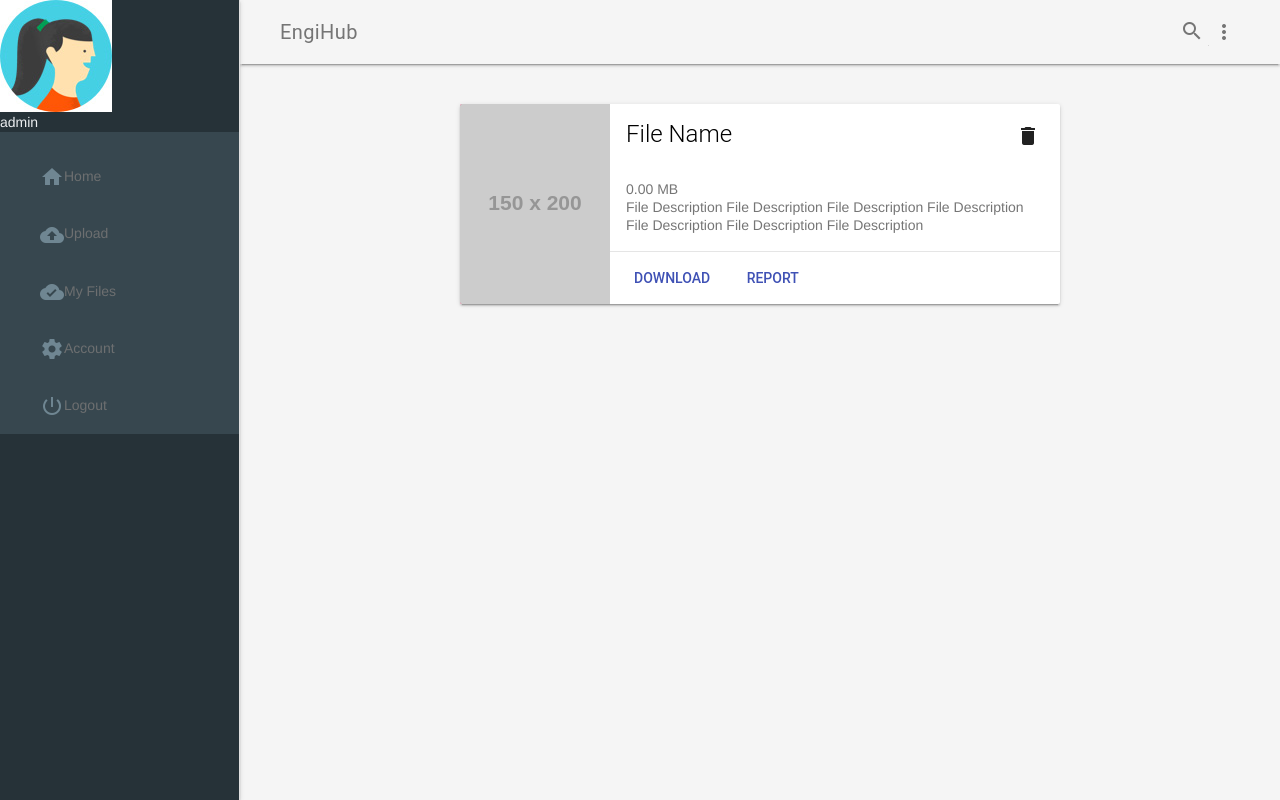
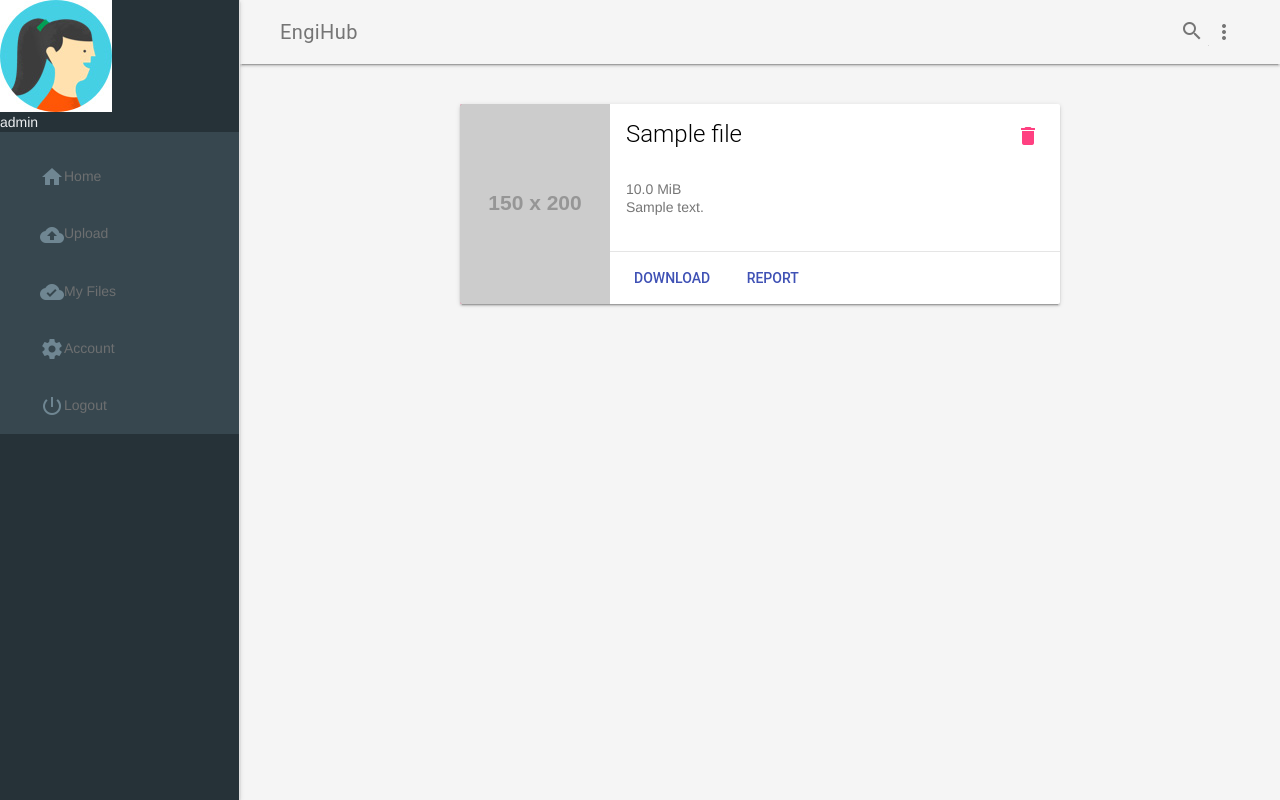
Before and after one commit to himanshu-nain/EngiHub, a Django app: page /dashboard/ in a window 1280 px wide. Run offline with Django 3.2, Linux system fonts and the light colour scheme; a user stored in the database is signed in; tables that the repository leaves empty hold one stand-in row (values such as "Sample post"); grey boxes labelled with a size stand in for pictures from a placeholder-image service; some libraries are stand-ins or nearby versions.

Commit message:
file functions added

```diff
--- a/main/models.py
+++ b/main/models.py
@@ -1,11 +1,12 @@
 from django.db import models
+import os
+from django.conf import settings
 from django.contrib.auth.models import Permission, User
 
 
 class File(models.Model):
 
     name = models.CharField(max_length=40)
-    size = models.FloatField(default=0)
     author = models.CharField(max_length=40)
     desc = models.CharField(max_length=255)
     dcount = models.IntegerField(default=0)
@@ -13,6 +14,8 @@
     dlcount = models.IntegerField(default=0)
     points = models.IntegerField(default=0)
     file = models.FileField(upload_to='uploaded_files/')
+    size = models.FloatField(default=0.0)
+
 
     def uplike(self):
         self.lcount = self.lcount + 1
@@ -22,3 +25,7 @@
 
     def update(self):
         self.points = self.lcount - self.dlcount
+
+    def delete(self, *args, **kwargs):
+        os.remove(os.path.join(settings.MEDIA_ROOT.join('uploaded_files'), self.file.name))
+        super(File, self).delete(*args, **kwargs)
--- a/main/urls.py
+++ b/main/urls.py
@@ -12,5 +12,7 @@
     url(r'^logout/$', view._logout_,name='logout'),
     url(r'^register/$',view._register_, name='register'),
     url(r'^upload/$',view.upload_file, name='file_upload'),
+    url(r'^download/(?P<path>.*)$', view.download_file, name='file_download'),
+    url(r'^delete/(?P<id>\d+)$', view.delete_file, name='file_delete'),
 
 ]
--- a/main/views.py
+++ b/main/views.py
@@ -1,9 +1,13 @@
 from django.shortcuts import render, redirect
 from django.contrib.auth import authenticate, login
+import os
+from django.conf import settings
+from django.http import HttpResponse, Http404, HttpResponseRedirect
 from django.contrib.auth import logout as outlog
-from django.contrib.auth import logout
 from django.contrib.auth.decorators import login_required
 from .forms import UserForm, FileForm
+
+from .models import File
 
 
 def intro(request):
@@ -34,7 +38,8 @@
 
 @login_required
 def _dash_(request):
-    return render(request, 'dashboard/dashboard.html', {})
+    files = File.objects.all()
+    return render(request, 'dashboard/dashboard.html', {'files': files})
 
 
 @login_required
@@ -47,8 +52,27 @@
             return redirect('/dashboard')
 
     return render(request, 'file/upload.html', {
-        'form':form,
+        'form': form,
     })
+
+
+def download_file(request, path):
+    file_path = os.path.join(settings.MEDIA_ROOT, path)
+    if os.path.exists(file_path):
+        with open(file_path, 'rb') as fh:
+            response = HttpResponse(fh.read(), content_type="application/vnd.ms-excel")
+            response['Content-Disposition'] = 'inline; filename=' + os.path.basename(file_path)
+            return response
+    raise Http404
+
+
+def delete_file(request, id):
+    try:
+        File.objects.filter(id=id).delete()
+    except FileNotFoundError:
+        return Http404
+
+    return HttpResponseRedirect('/dashboard')
 
 
 def _logout_(request):
--- a/media/uploaded_files/requirements.txt
+++ /dev/null
@@ -1 +0,0 @@
-Django==1.9.4
--- a/templates/dashboard/dashboard.html
+++ b/templates/dashboard/dashboard.html
@@ -12,38 +12,29 @@
 
 {% block content %}
 
+    {% for afile in files %}
 
-
-
-<div class="mdl-card mdl-shadow--2dp mdl-card--horizontal">
+        <div class="mdl-card mdl-shadow--2dp mdl-card--horizontal">
   <div class="mdl-card__media">
     <img src="http://placehold.it/150x200/46B6AC/FFFFFF" alt="img">
   </div>
     <div class="mdl-card__title">
-      <h2 class="mdl-card__title-text">File Name</h2>
+      <h2 class="mdl-card__title-text">{{ afile.name }}</h2>
     </div>
 
     <div class="mdl-card__supporting-text">
-    0.00 MB <br>
-    File Description
-    File Description
-    File Description
-    File Description
-    File Description
-    File Description
-    File Description
+    {{ afile.size }} MiB <br>
+    {{ afile.desc }}
     </div>
     <div class="mdl-card__actions mdl-card--border">
-      <a class="mdl-button mdl-button--colored mdl-js-button mdl-js-ripple-effect" data-upgraded=",MaterialButton,MaterialRipple">Download</a>
+      <a class="mdl-button mdl-button--colored mdl-js-button mdl-js-ripple-effect" data-upgraded=",MaterialButton,MaterialRipple" href="{% url 'main:file_download' path=afile.file %}">Download</a>
       <a class="mdl-button mdl-button--colored mdl-js-button mdl-js-ripple-effect" data-upgraded=",MaterialButton,MaterialRipple">Report</a>
     </div>
     <div class="mdl-card__menu">
-      <button class="mdl-button mdl-button--icon mdl-js-button mdl-js-ripple-effect" data-upgraded=",MaterialButton,MaterialRipple"><i class="material-icons">delete</i></button>
+        <a href="{% url 'main:file_delete' id=afile.id %}"> <button class="mdl-button mdl-button--icon mdl-js-button mdl-js-ripple-effect" data-upgraded=",MaterialButton,MaterialRipple"><i class="material-icons">delete</i></button></a>
     </div>
 </div>
-
-
-
-<br><br>
+        <br><br>
+    {% endfor %}
 
 {% endblock %}
```
Also changed, not shown: db.sqlite3, media/uploaded_files/Screen_Shot_2017-12-02_at_8.53.44_PM.png (deleted).
